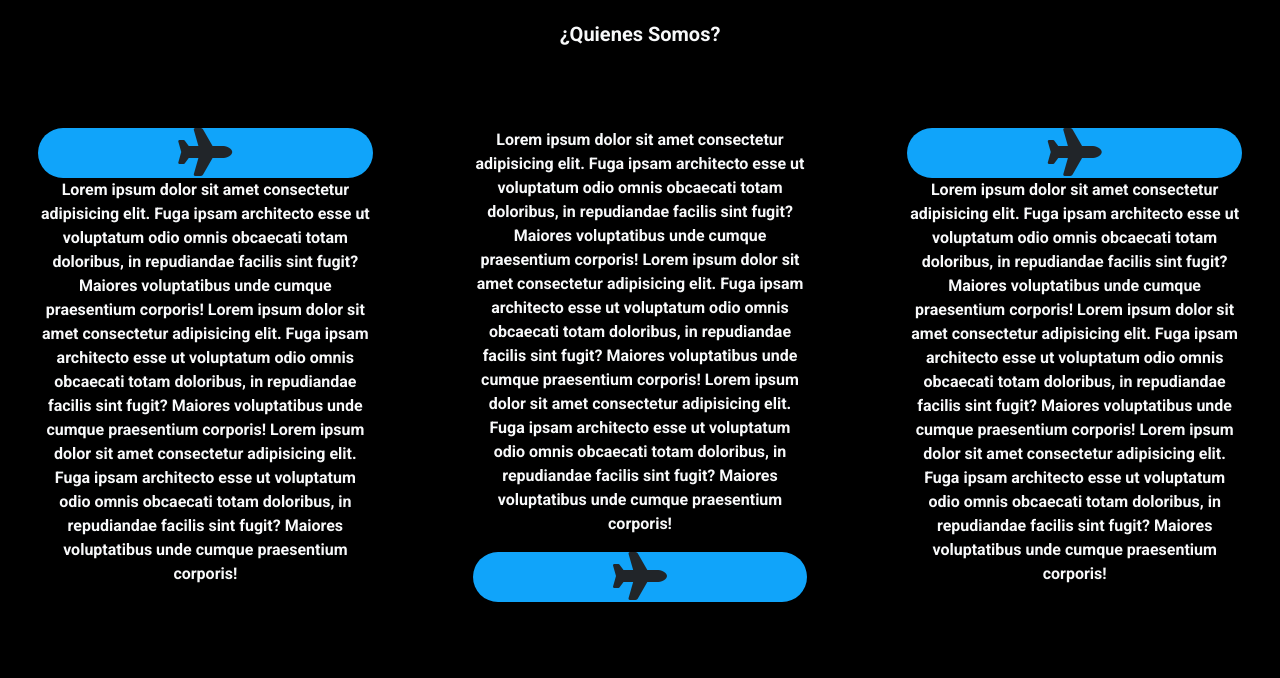
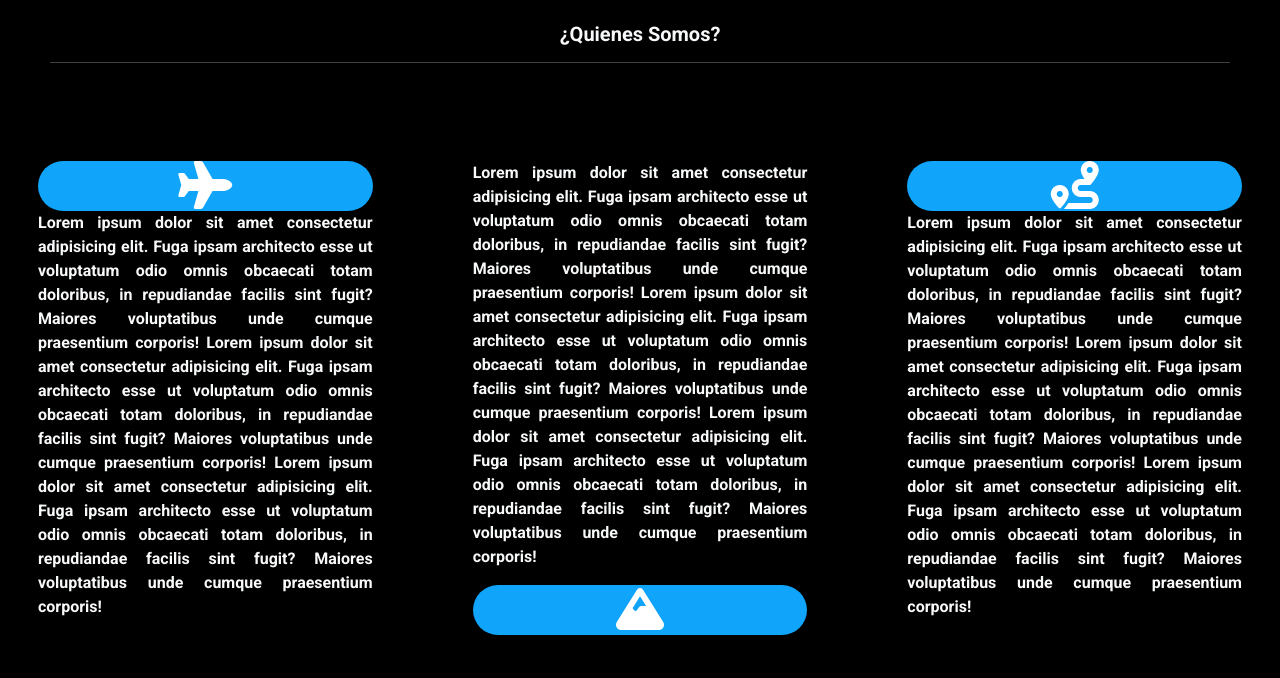
Before and after one commit to yuyitofelipe/prueba_viajes_chile_felipe_barriga, a plain HTML site: page index.html in a window 1280 px wide. Shown: the part 962-1640 px from the top of the page. Drawn offline with nearby package versions, Linux system fonts and the light colour scheme.

Commit message:
se arregla el color del navbar, se empareja el main y se retoca visualmente

```diff
--- a/assets/css/style.css
+++ b/assets/css/style.css
@@ -24,3 +24,7 @@ body{
     background-color:rgb(16, 164, 250);
     justify-content: center;
 }
+
+.icono-blanco {
+    color: white;
+  }
--- a/index.html
+++ b/index.html
@@ -21,141 +21,9 @@
     <title>Document</title>
   </head>
   <body>
-    <!-- Navbar
-    <nav class="navbar navbar-expand-lg fixed-top" id="navbar1">
-      <div class="container-fluid">
-        <a class="navbar-brand" href="#">
-          <img
-            class="img-fluid"
-            src="assets/img/viajes.svg"
-            alt="logo de nuestra empresa"
-            id="idLogoSVG"
-        /></a>
-        <button
-          class="navbar-toggler"
-          type="button"
-          data-bs-toggle="collapse"
-          data-bs-target="#navbarNav"
-          aria-controls="navbarNav"
-          aria-expanded="false"
-          aria-label="Toggle navigation"
-        >
-          <span class="navbar-toggler-icon"></span>
-        </button>
-        <div class="collapse navbar-collapse" id="navbarNav">
-          <ul class="navbar-nav ms-auto mb-2 mb-lg-0 ms-auto fs-5">
-            <li class="nav-item">
-              <a class="nav-link active" aria-current="page" href="#">Inicio</a>
-            </li>
-            <li class="nav-item">
-              <a class="nav-link" href="#cupones">Quienes Somos</a>
-            </li>
-            <li class="nav-item">
-              <a class="nav-link" href="#contacto">Destacados</a>
-            </li>
-            <li class="nav-item">
-              <a class="nav-link" href="#contacto">Contacto</a>
-            </li>
-          </ul>
-        </div>
-      </div>
-    </nav>-->
-    <!-- section carrousel
-    <section
-      class="my-5 d-none d-sm-none d-md-block d-lg-block mx-4 border-dark"
-    >
-      <div id="miCarrusel" class="carousel slide">
-        <div class="carousel-indicators">
-          <button
-            type="button"
-            data-bs-target="#miCarrusel"
-            data-bs-slide-to="0"
-            class="active"
-            aria-current="true"
-            aria-label="Slide 1"
-          ></button>
-          <button
-            type="button"
-            data-bs-target="#miCarrusel"
-            data-bs-slide-to="1"
-            aria-label="Slide 2"
-          ></button>
-        </div>
-        <div class="carousel-inner text-dark">
-          <div class="carousel-item active">
-            <div class="row">
-              <div class="col-12">
-                <img
-                  src="assets/img/card1.jpg"
-                  class="img-fluid"
-                  alt="imagen 1"
-                />
-              </div>
-              <div class="col-12">
-                <img
-                  src="assets/img/card1.jpg"
-                  class="img-fluid"
-                  alt="imagen 2"
-                />
-              </div>
-              <div class="col-12">
-                <img
-                  src="assets/img/card1.jpg"
-                  class="img-fluid"
-                  alt="imagen 3"
-                />
-              </div>
-            </div>
-          </div>
-          <div class="carousel-item">
-            <div class="row">
-              <div class="col-md-4 col-lg-4">
-                <img
-                  src="assests/images/empanadas.jpg"
-                  class="img-fluid"
-                  alt="imagen 4"
-                />
-              </div>
-              <div class="col-md-4 col-lg-4">
-                <img
-                  src="assests/images/colaciones.jpg"
-                  class="img-fluid"
-                  alt="imagen 5"
-                />
-              </div>
-              <div class="col-md-4 col-lg-4">
-                <img
-                  src="assests/images/dulces.jpg"
-                  class="img-fluid"
-                  alt="imagen 6"
-                />
-              </div>
-            </div>
-          </div>
-        </div>
-        <button
-          class="carousel-control-prev"
-          type="button"
-          data-bs-target="#miCarrusel"
-          data-bs-slide="prev"
-        >
-          <span class="carousel-control-prev-icon" aria-hidden="true"></span>
-          <span class="visually-hidden">Previo</span>
-        </button>
-        <button
-          class="carousel-control-next"
-          type="button"
-          data-bs-target="#miCarrusel"
-          data-bs-slide="next"
-        >
-          <span class="carousel-control-next-icon" aria-hidden="true"></span>
-          <span class="visually-hidden">Proximo</span>
-        </button>
-      </div>
-    </section>-->
-    <!-- Carrousel v2 -->
+    <!-- Carrousel con navbar -->
     <div id="carouselExample" class="carousel slide">
-      <nav class="navbar navbar-expand-lg fixed-top" id="navbar1">
+      <nav class="navbar navbar-expand-lg fixed-top navbar-light " id="navbar1">
         <div class="container-fluid">
           <a class="navbar-brand" href="#">
             <img
@@ -178,18 +46,18 @@
           <div class="collapse navbar-collapse" id="navbarNav">
             <ul class="navbar-nav ms-auto mb-2 mb-lg-0 ms-auto fs-5">
               <li class="nav-item">
-                <a class="nav-link active" aria-current="page" href="#"
+                <a class="nav-link active text-white" aria-current="page" href="#"
                   >Inicio</a
                 >
               </li>
               <li class="nav-item">
-                <a class="nav-link" href="#cupones">Quienes Somos</a>
+                <a class="nav-link text-white" href="#cupones">Quienes Somos</a>
               </li>
               <li class="nav-item">
-                <a class="nav-link" href="#destacados">Destacados</a>
+                <a class="nav-link text-white" href="#destacados">Destacados</a>
               </li>
               <li class="nav-item">
-                <a class="nav-link" href="#contacto">Contacto</a>
+                <a class="nav-link text-white" href="#contacto">Contacto</a>
               </li>
             </ul>
           </div>
@@ -225,15 +93,19 @@
         <span class="visually-hidden">Next</span>
       </button>
     </div>
+    <!-- Quienes somos Main -->
     <main class="bg-black">
       <section id="acerca" class="cointainer text-center d-none d-sm-block">
-        <h5 class="fw-bold text-center text-light py-4">¿Quienes Somos?</h5>
+        <h5 class="fw-bold text-center text-light py-4" style="padding: 50px">
+          ¿Quienes Somos?
+          <hr />
+        </h5>
         <div class="row">
           <div class="col-12 col-md-4" style="padding: 50px">
             <span class="d-inline-block rounded-pill" id="span_avion">
-              <i class="fa-solid fa-plane fa-3x"></i>
+              <i class="fa-solid fa-plane fa-3x icono-blanco"></i>
             </span>
-            <p class="fw-bold text-auto text-light">
+            <p class="fw-bold text-auto text-light" style="text-align: justify">
               Lorem ipsum dolor sit amet consectetur adipisicing elit. Fuga
               ipsam architecto esse ut voluptatum odio omnis obcaecati totam
               doloribus, in repudiandae facilis sint fugit? Maiores voluptatibus
@@ -248,7 +120,7 @@
             </p>
           </div>
           <div class="col-12 col-md-4" style="padding: 50px">
-            <p class="fw-bold text-auto text-light">
+            <p class="fw-bold text-auto text-light" style="text-align: justify">
               Lorem ipsum dolor sit amet consectetur adipisicing elit. Fuga
               ipsam architecto esse ut voluptatum odio omnis obcaecati totam
               doloribus, in repudiandae facilis sint fugit? Maiores voluptatibus
@@ -262,14 +134,14 @@
               voluptatibus unde cumque praesentium corporis!
             </p>
             <span class="d-inline-block rounded-pill" id="span_avion">
-                <i class="fa-solid fa-plane fa-3x"></i>
-              </span>
+              <i class="fa-solid fa-mountain icono-blanco fa-3x"></i>
+            </span>
           </div>
           <div class="col-12 col-md-4" style="padding: 50px">
             <span class="d-inline-block rounded-pill" id="span_avion">
-              <i class="fa-solid fa-plane fa-3x"></i>
+              <i class="fa-solid fa-route icono-blanco fa-3x"></i>
             </span>
-            <p class="fw-bold text-auto text-light">
+            <p class="fw-bold text-auto text-light" style="text-align: justify">
               Lorem ipsum dolor sit amet consectetur adipisicing elit. Fuga
               ipsam architecto esse ut voluptatum odio omnis obcaecati totam
               doloribus, in repudiandae facilis sint fugit? Maiores voluptatibus
```
